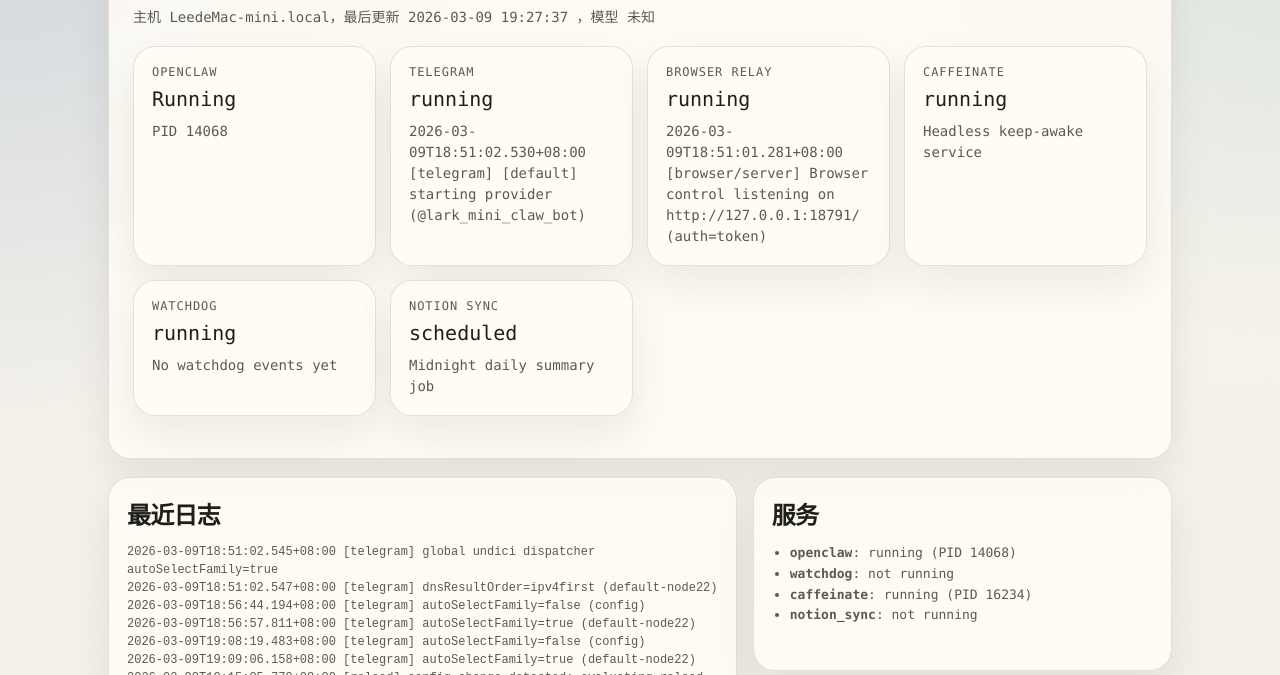
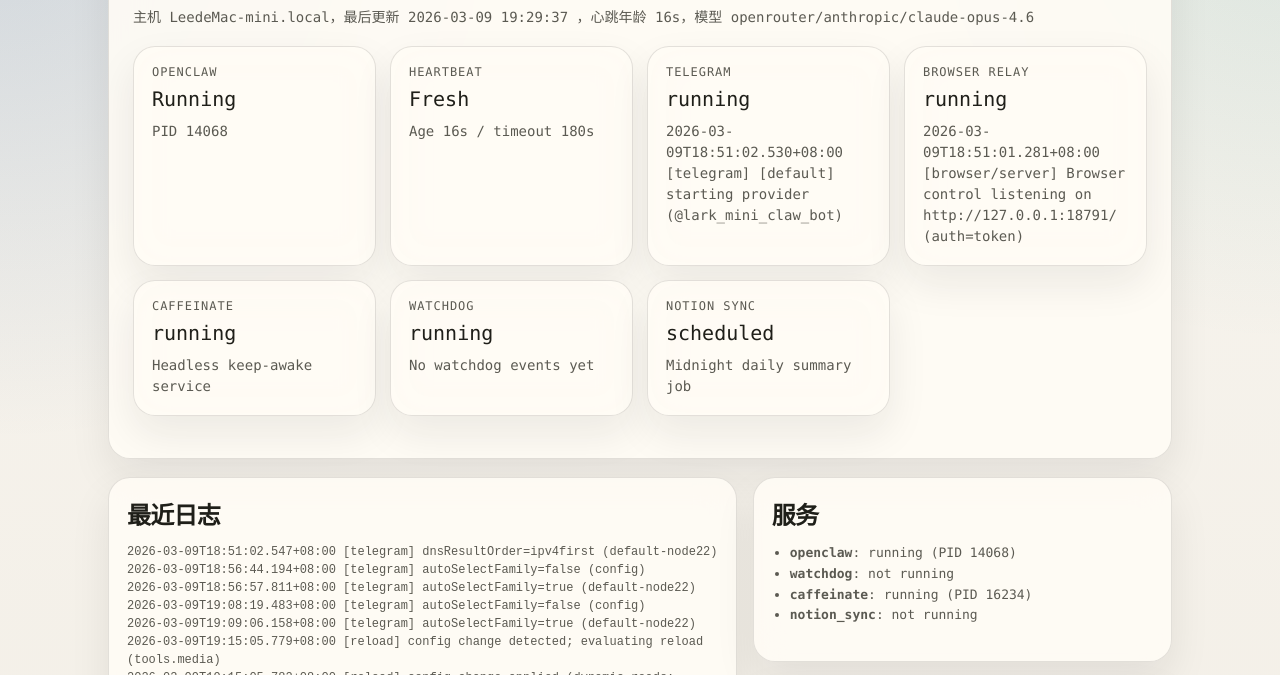
Before and after one commit to zealton/openclaw-status, a plain HTML site: page index.html in a window 1280 px wide. Shown: the part 120-795 px from the top of the page. Drawn offline with Linux system fonts and the light colour scheme.

Commit message:
Add heartbeat freshness

```diff
--- a/index.html
+++ b/index.html
@@ -214,6 +214,20 @@
       const overallDot = document.getElementById("overall-dot");
       const overallText = document.getElementById("overall-text");
 
+      function ageFromIso(iso) {
+        if (!iso) return null;
+        const then = new Date(iso).getTime();
+        const now = Date.now();
+        return Math.max(0, Math.floor((now - then) / 1000));
+      }
+
+      function humanAge(seconds) {
+        if (seconds == null) return "未知";
+        if (seconds < 60) return `${seconds}s`;
+        if (seconds < 3600) return `${Math.floor(seconds / 60)}m`;
+        return `${Math.floor(seconds / 3600)}h`;
+      }
+
       function statusClass(value) {
         if (value === "running" || value === "ok" || value === true) return "good";
         if (value === "warning" || value === "degraded") return "warn";
@@ -239,13 +253,18 @@
         notes.innerHTML = "";
         services.innerHTML = "";
 
-        const overall = data.openclaw.running ? "good" : "bad";
+        const age = ageFromIso(data.generated_at);
+        const stale = age != null && age > (data.stale_after_seconds || 180);
+        const overall = stale ? "warn" : (data.openclaw.running ? "good" : "bad");
         overallDot.className = `dot ${overall}`;
-        overallText.textContent = data.openclaw.running ? "在线" : "离线";
+        overallText.textContent = stale
+          ? "心跳过期"
+          : (data.openclaw.running ? "在线" : "离线");
 
-        summary.textContent = `主机 ${data.host}，最后更新 ${data.generated_at_local}，模型 ${data.openclaw.model || "未知"}`;
+        summary.textContent = `主机 ${data.host}，最后更新 ${data.generated_at_local}，心跳年龄 ${humanAge(age)}，模型 ${data.openclaw.model || "未知"}`;
 
         addCard("OpenClaw", data.openclaw.running ? "Running" : "Stopped", `PID ${data.openclaw.pid || "-"}`);
+        addCard("Heartbeat", stale ? "Stale" : "Fresh", `Age ${humanAge(age)} / timeout ${data.stale_after_seconds || 180}s`);
         addCard("Telegram", data.telegram.status, data.telegram.detail || "");
         addCard("Browser Relay", data.browser.status, data.browser.detail || "");
         addCard("Caffeinate", data.caffeinate.status, data.caffeinate.detail || "");
--- a/status.json
+++ b/status.json
@@ -1,11 +1,12 @@
 {
-  "generated_at": "2026-03-09T11:27:37Z",
-  "generated_at_local": "2026-03-09 19:27:37 ",
+  "generated_at": "2026-03-09T11:29:37Z",
+  "generated_at_local": "2026-03-09 19:29:37 ",
+  "stale_after_seconds": 180,
   "host": "LeedeMac-mini.local",
   "openclaw": {
     "running": true,
     "pid": 14068,
-    "model": null
+    "model": "openrouter/anthropic/claude-opus-4.6"
   },
   "telegram": {
     "status": "running",
@@ -50,14 +51,14 @@
     }
   },
   "recent_log": [
-    "2026-03-09T18:51:02.545+08:00 [telegram] global undici dispatcher autoSelectFamily=true",
     "2026-03-09T18:51:02.547+08:00 [telegram] dnsResultOrder=ipv4first (default-node22)",
     "2026-03-09T18:56:44.194+08:00 [telegram] autoSelectFamily=false (config)",
     "2026-03-09T18:56:57.811+08:00 [telegram] autoSelectFamily=true (default-node22)",
     "2026-03-09T19:08:19.483+08:00 [telegram] autoSelectFamily=false (config)",
     "2026-03-09T19:09:06.158+08:00 [telegram] autoSelectFamily=true (default-node22)",
     "2026-03-09T19:15:05.779+08:00 [reload] config change detected; evaluating reload (tools.media)",
-    "2026-03-09T19:15:05.782+08:00 [reload] config change applied (dynamic reads: tools.media)"
+    "2026-03-09T19:15:05.782+08:00 [reload] config change applied (dynamic reads: tools.media)",
+    "2026-03-09T19:28:24.485+08:00 [telegram] autoSelectFamily=false (config)"
   ],
   "notes": [
     "Gateway watchdog checks launchd every 60 seconds."
```
Also changed, not shown: 1 other file.
